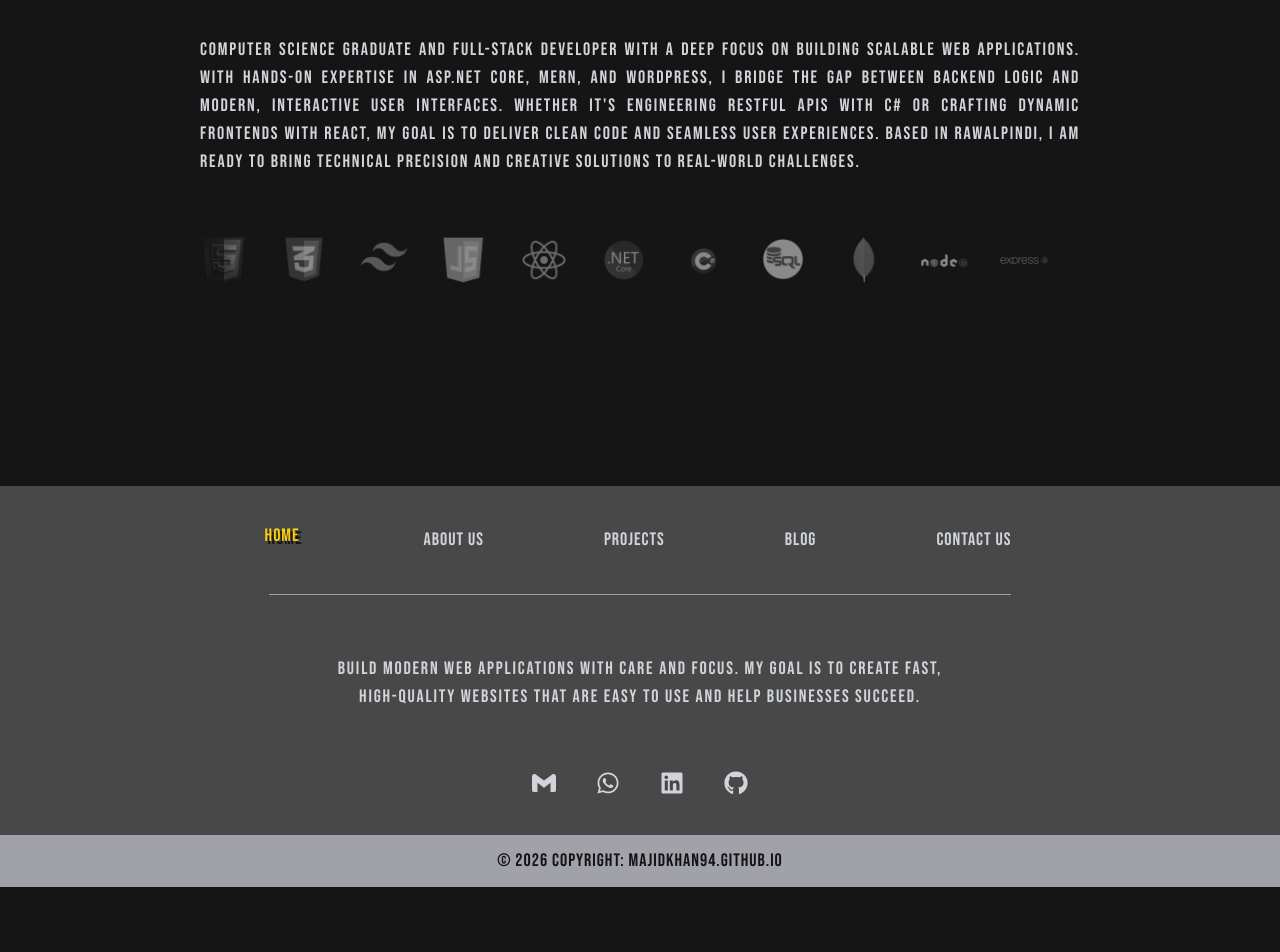
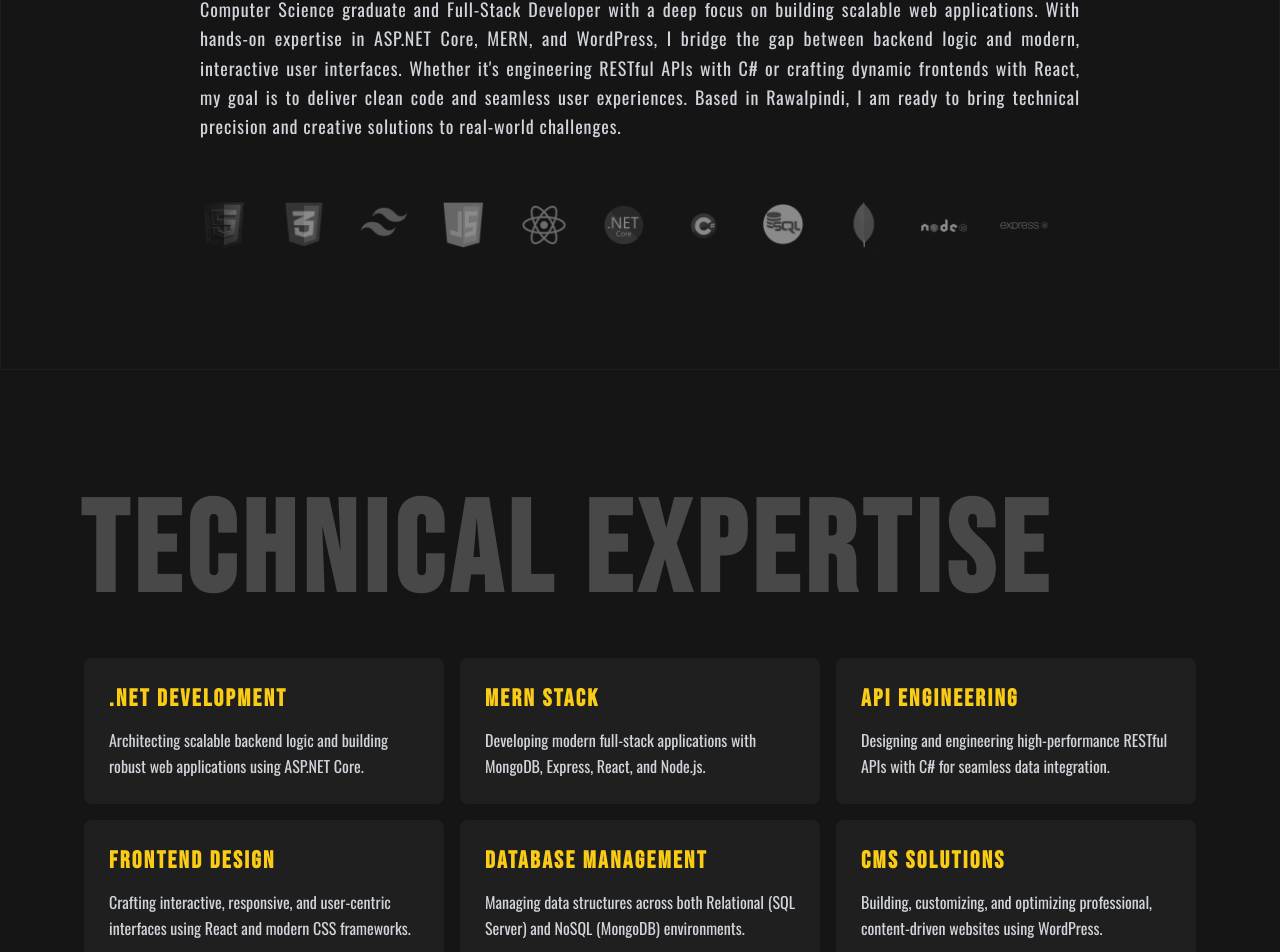
Before and after one commit to Majidkhan94/majidkhan94.github.io, a React (Vite) app: page / in a window 1280 px wide. Shown: the part 1194-2146 px from the top of the page. Before the commit the page ends 2081 px from the top, so only its background shows below. Built offline with nearby package versions, Linux system fonts and the light colour scheme.

Commit message:
Technical Expertise Section is Completed

```diff
--- a/src/Components/Footer.jsx
+++ b/src/Components/Footer.jsx
@@ -2,7 +2,7 @@ import { NavLink } from "react-router-dom";
 import { FaGithub, FaLinkedin, FaWhatsapp } from "react-icons/fa";
 import { SiGmail } from "react-icons/si";
 import { Navigation } from "../Features/Navigation";
-import { Paragraph } from "../Features/Paragraph";
+import { MainParagraph } from "../Features/Paragraph";
 
 export const Footer = () => {
   return (<>
@@ -26,7 +26,7 @@ export const Footer = () => {
           <NavLink to="/"><img className='w-20' src="/Logo.png" /></NavLink>
           </span>
           <span>
-            <Paragraph text={"Build modern web applications with care and focus. My goal is to create fast, high-quality websites that are easy to use and help businesses succeed."} className={"text-center mx-auto md:w-160 py-5 md:py-15"} />
+            <MainParagraph text={"Build modern web applications with care and focus. My goal is to create fast, high-quality websites that are easy to use and help businesses succeed."} className={"text-center mx-auto md:w-160 py-5 md:py-15"} />
           </span>
 
         </section>
--- /dev/null
+++ b/src/Features/AboutImage.jsx
@@ -0,0 +1,10 @@
+export const AboutImage = ({src, text, className}) =>{
+    return(<>
+    <div className='relative group w-fit'>
+    <img className='w-12 grayscale opacity-50 transition-all duration-1000 group-hover:grayscale-0 group-hover:opacity-100 cursor-pointer' src={src} />
+
+   <span className={`absolute -bottom-7 text-center left-6 -translate-x-1/2 text-sm w-full font-bold font-oswald tracking-widest opacity-0 group-hover:opacity-100 transition-all duration-1000 ${className}`}>
+      {text}
+    </span>
+</div>
+  </>)}
--- a/src/Features/Button.jsx
+++ b/src/Features/Button.jsx
@@ -4,7 +4,7 @@ import '../index.css';
 export const PrimaryButton = ({ text, to }) => {
   return (<>
 <NavLink to={to}
-  className="px-2 py-2 md:px-4 md:py-2 rounded-md font-medium text-sm md:text-lg tracking-wider inline-block border-2 border-GoldColor text-BodyColor bg-GoldColor mr-3 transition-all duration-600 linear hover:-translate-x-2 hover:-translate-y-2 hover:shadow-[6px_6px_0px_0px_#706420] active:translate-x-0 active:translate-y-0 active:shadow-none">
+  className="px-2 py-2 md:px-4 md:py-2 rounded-md font-medium font-bebas text-sm md:text-lg tracking-wider inline-block border-2 border-GoldColor text-BodyColor bg-GoldColor mr-3 transition-all duration-600 linear hover:-translate-x-2 hover:-translate-y-2 hover:shadow-[6px_6px_0px_0px_#706420] active:translate-x-0 active:translate-y-0 active:shadow-none">
   {text}
 
 </NavLink>
@@ -14,7 +14,7 @@ export const PrimaryButton = ({ text, to }) => {
 export const SecondaryButton = ({ text, to }) => {
   return (<>
   <NavLink to={to}
-  className="px-2 py-2 md:px-4 md:py-2 rounded-md font-medium text-sm md:text-lg tracking-wider inline-block border-2 border-NavColor text-NavColor bg-transparent mr-3 transition-all duration-600 linear hover:-translate-x-2 hover:-translate-y-2 hover:shadow-[6px_6px_0px_0px_#d1d5db] active:translate-x-0 active:translate-y-0 active:shadow-none">
+  className="px-2 py-2 md:px-4 md:py-2 rounded-md font-medium text-sm font-bebas md:text-lg tracking-wider inline-block border-2 border-NavColor text-NavColor bg-transparent mr-3 transition-all duration-600 linear hover:-translate-x-2 hover:-translate-y-2 hover:shadow-[6px_6px_0px_0px_#d1d5db] active:translate-x-0 active:translate-y-0 active:shadow-none">
   {text}
 
 </NavLink>
--- /dev/null
+++ b/src/Features/Card.jsx
@@ -0,0 +1,21 @@
+import { CardHeading } from "./Heading.jsx";
+import { CardParagraph } from "./Paragraph.jsx";
+
+
+export const Card = ({HeadingText, ParagraphText}) =>{
+
+  return(<>
+
+   <div className="flex flex-col gap-3 bg-CardBgColor/20 p-6 rounded-lg border border-transparent
+                hover:border-GoldColor hover:shadow-[0_0_20px_rgba(255,215,0,0.3)]
+                hover:-translate-y-2 hover:scale-[1.02]
+                transition-all duration-1000 linear cursor-pointer">
+      {/* Bebas font used for headings */}
+      <CardHeading text = {HeadingText} />
+
+      {/* Oswald font used for paragraphs */}
+      <CardParagraph text={ParagraphText} />
+    </div>
+
+
+    </>)}
--- a/src/Features/Heading.jsx
+++ b/src/Features/Heading.jsx
@@ -1,7 +1,15 @@
-export const Heading = ({text, className}) => {
+export const MainHeading = ({text, className}) => {
   return(<>
+  <h1 className={`text-CardBgColor hover:text-NavColor cursor-pointer font-bebas text-6xl md:text-9xl font-semibold  tracking-wider  ${className}`}>
+  {text}
+  </h1>
+  </>)}
 
-<h1 className={`text-CardBgColor hover:text-NavColor cursor-pointer font-oswald text-6xl md:text-9xl font-semibold tracking-wider  ${className}`}>
+
+
+export const CardHeading = ({text, className}) => {
+  return(<>
+<h1 className={`text-GoldColor text-2xl md:text-2xl font-semibold font-bebas tracking-widest  ${className}`}>
 {text}
 </h1>
 
--- a/src/Features/Paragraph.jsx
+++ b/src/Features/Paragraph.jsx
@@ -1,7 +1,16 @@
-export const Paragraph = ({ text, className }) => {
+export const MainParagraph = ({ text, className }) => {
   return (
     <>
-      <p className={`text-NavColor text-sm md:text-lg font-oswald tracking-widest ${className}`}>
+      <p className={`text-NavColor text-sm md:text-lg font-oswald tracking-wider leading-relaxed ${className}`}>
         {text}
       </p>
     </>)}
+
+
+export const CardParagraph = ({ text, className }) => {
+  return (
+    <>
+      <p className={`text-NavColor text-sm md:text-base font-oswald leading-relaxed ${className}`}>
+        {text}
+      </p>
+    </>)}
--- a/src/Pages/Home.jsx
+++ b/src/Pages/Home.jsx
@@ -1,33 +1,20 @@
 import '../index.css';
 import { NavLink } from 'react-router-dom';
 import {PrimaryButton, SecondaryButton} from "../Features/Button.jsx"
-import { Heading } from '../Features/Heading.jsx';
-import { Paragraph } from '../Features/Paragraph.jsx';
-
-// Functions
-
-const AboutImage = ({src, text, className}) =>{
-    return(<>
-    <div className='relative group w-fit'>
-    <img className='w-12 grayscale opacity-50 transition-all duration-1000 group-hover:grayscale-0 group-hover:opacity-100 cursor-pointer' src={src} />
-
-   <span className={`absolute -bottom-7 text-center left-6 -translate-x-1/2 text-sm w-full font-bold font-oswald tracking-widest opacity-0 group-hover:opacity-100 transition-all duration-1000 ${className}`}>
-      {text}
-    </span>
-</div>
-  </>)}
-
-
+import { MainHeading } from '../Features/Heading.jsx';
+import { MainParagraph } from '../Features/Paragraph.jsx';
+import { AboutImage } from '../Features/AboutImage.jsx';
+import { Card } from '../Features/Card.jsx';
 
   export const Home = ()=>{
   return(<>
 
   {/* Hero_Section */}
-  <section className='w-full h-80 md:h-screen bg-[url("/Hero.png")] bg-contain bg-right bg-no-repeat'>
+  <section className='w-full h-80 md:h-screen bg-[url("/Hero.png")] bg-contain bg-right bg-no-repeat  border border-BottomBorder'>
     <div className="flex flex-col w-80 md:w-190 h-full items-start justify-center pl-5 md:pl-20">
-    <h1 className="text-GoldColor text-3xl md:text-6xl font-bold tracking-wider">Full Stack Developer</h1>
+    <h1 className="text-GoldColor text-3xl md:text-6xl font-bold font-bebas tracking-wider">Full Stack Developer</h1>
 
-    <Paragraph text={"Building high-quality web applications using ASP.NET Core and MERN stack. Focused on clean code and seamless user experiences that solve real-world problems."} className={"pt-3 pb-4 md:pt-5 md:pb-10"} />
+    <MainParagraph text={"Building high-quality web applications using ASP.NET Core and MERN stack. Focused on clean code and seamless user experiences that solve real-world problems."} className={"pt-3 pb-4 md:pt-5 md:pb-10"} />
 
     <div>
     <PrimaryButton to={"/Projects"} text={"View Projects"} />
@@ -37,15 +24,12 @@ const AboutImage = ({src, text, className}) =>{
   </section>
 
 {/* About Us Section */}
-<section className='w-full md:h-screen flex flex-col justify-center pb-10 px-5 md:px-20'>
-
-
-    <Heading text={"ABOUT ME"} />
-
+<section className='w-full flex flex-col justify-center py-10 md:py-30 px-5 md:px-20  border border-BottomBorder'>
+    <MainHeading text={"ABOUT ME"} />
 
   <div className='w-full flex justify-center pt-5 md:pt-15'>
     <div className='w-220 text-justify'>
-      <Paragraph text={"Computer Science graduate and Full-Stack Developer with a deep focus on building scalable web applications. With hands-on expertise in ASP.NET Core, MERN, and WordPress, I bridge the gap between backend logic and modern, interactive user interfaces. Whether it's engineering RESTful APIs with C# or crafting dynamic frontends with React, my goal is to deliver clean code and seamless user experiences. Based in Rawalpindi, I am ready to bring technical precision and creative solutions to real-world challenges."} />
+      <MainParagraph text={"Computer Science graduate and Full-Stack Developer with a deep focus on building scalable web applications. With hands-on expertise in ASP.NET Core, MERN, and WordPress, I bridge the gap between backend logic and modern, interactive user interfaces. Whether it's engineering RESTful APIs with C# or crafting dynamic frontends with React, my goal is to deliver clean code and seamless user experiences. Based in Rawalpindi, I am ready to bring technical precision and creative solutions to real-world challenges."} />
 
         <div className='flex flex-wrap gap-x-4 md:gap-x-8 gap-y-12 pt-10 md:pt-15'>
           <AboutImage src={"../HTML.png"} text={"HTML5"} className={"text-[#eb3e00]"} />
@@ -63,9 +47,55 @@ const AboutImage = ({src, text, className}) =>{
 
     </div>
   </div>
-
 </section>
 
 
+{/* Technical Expertise Section */}
+<section className='w-full flex flex-col items-center py-10 md:py-30 px-5 md:px-20'>
+  <div className="w-full text-left md:text-left mb-10">
+    <MainHeading text={"Technical Expertise"} />
+  </div>
+
+  <div className="flex flex-wrap justify-center gap-4">
+
+    {/* .NET */}
+    <div className="w-full md:w-90">
+      <Card HeadingText=".NET Development"
+      ParagraphText="Architecting scalable backend logic and building robust web applications using ASP.NET Core."/>
+    </div>
+
+    {/* MERN */}
+    <div className="w-full md:w-90">
+      <Card HeadingText="MERN Stack"
+      ParagraphText="Developing modern full-stack applications with MongoDB, Express, React, and Node.js."/>
+    </div>
+
+    {/* API Engineering */}
+    <div className="w-full md:w-90">
+      <Card HeadingText="API Engineering"
+      ParagraphText="Designing and engineering high-performance RESTful APIs with C# for seamless data integration."/>
+    </div>
+
+    {/* Frontend Design */}
+    <div className="w-full md:w-90">
+      <Card HeadingText="Frontend Design"
+      ParagraphText="Crafting interactive, responsive, and user-centric interfaces using React and modern CSS frameworks." />
+    </div>
+
+    {/* Database Management */}
+    <div className="w-full md:w-90">
+      <Card HeadingText="Database Management"
+      ParagraphText="Managing data structures across both Relational (SQL Server) and NoSQL (MongoDB) environments."/>
+    </div>
+
+    {/* CMS Solutions */}
+    <div className="w-full md:w-90">
+      <Card HeadingText="CMS Solutions"
+      ParagraphText="Building, customizing, and optimizing professional, content-driven websites using WordPress."/>
+    </div>
+
+  </div>
+</section>
+
 
   </>)}
--- a/src/index.css
+++ b/src/index.css
@@ -1,10 +1,7 @@
 
 @import url('https://fonts.googleapis.com/css2?family=Bebas+Neue&family=Oswald:wght@200..700&display=swap');
 
-*
-{
-  font-family: var(--font-bebas);
-}
+
 body{
   background-color: #151515;
 }
@@ -18,6 +15,7 @@ body{
   --color-GoldColor: #facc15;        /* Buttons aur yellow text ke liye */
   --color-GreyColor: #a1a1aa;   /* Paragraphs ke liye */
   --color-NavColor: #d1d5db;
+  --color-BottomBorder: #1e1e1e;
   /* Font */
   --font-bebas: 'Bebas Neue', sans-serif;
   --font-oswald: 'Oswald', sans-serif;    /* Links ke liye */
```
